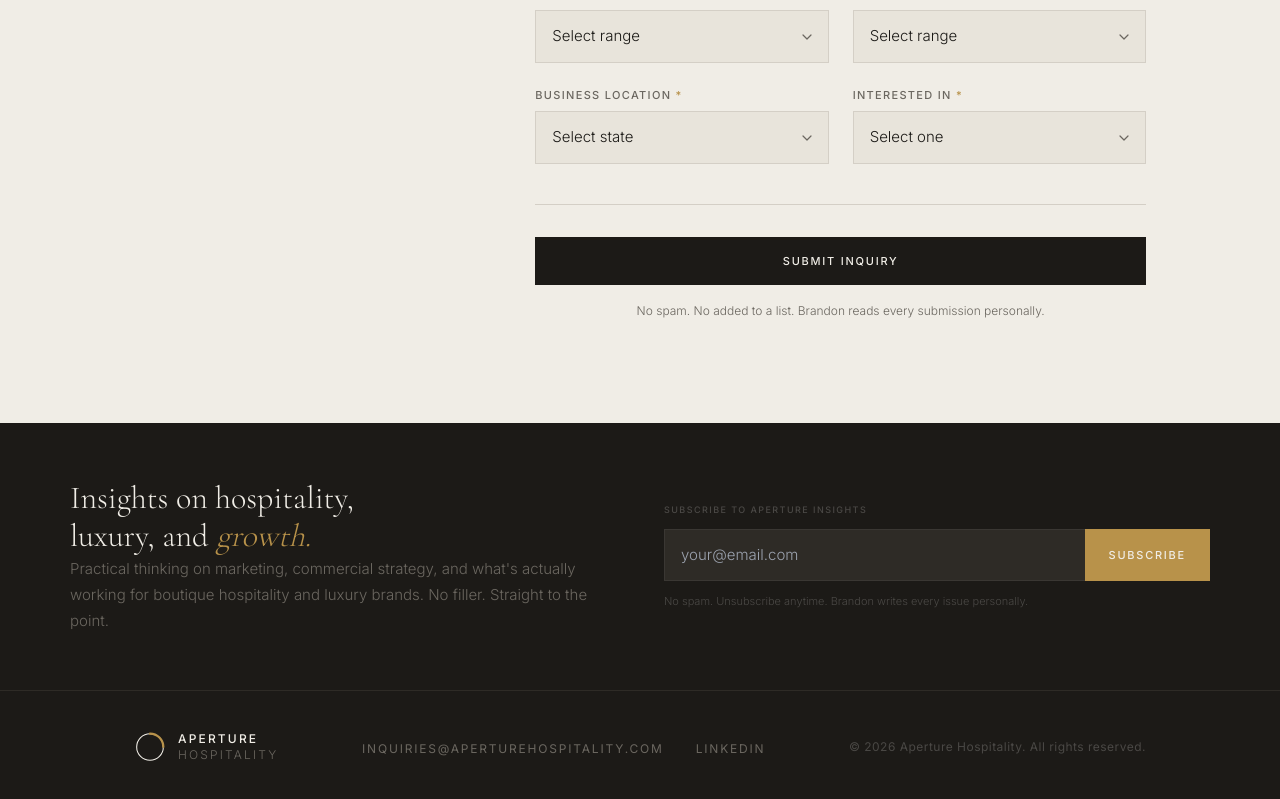
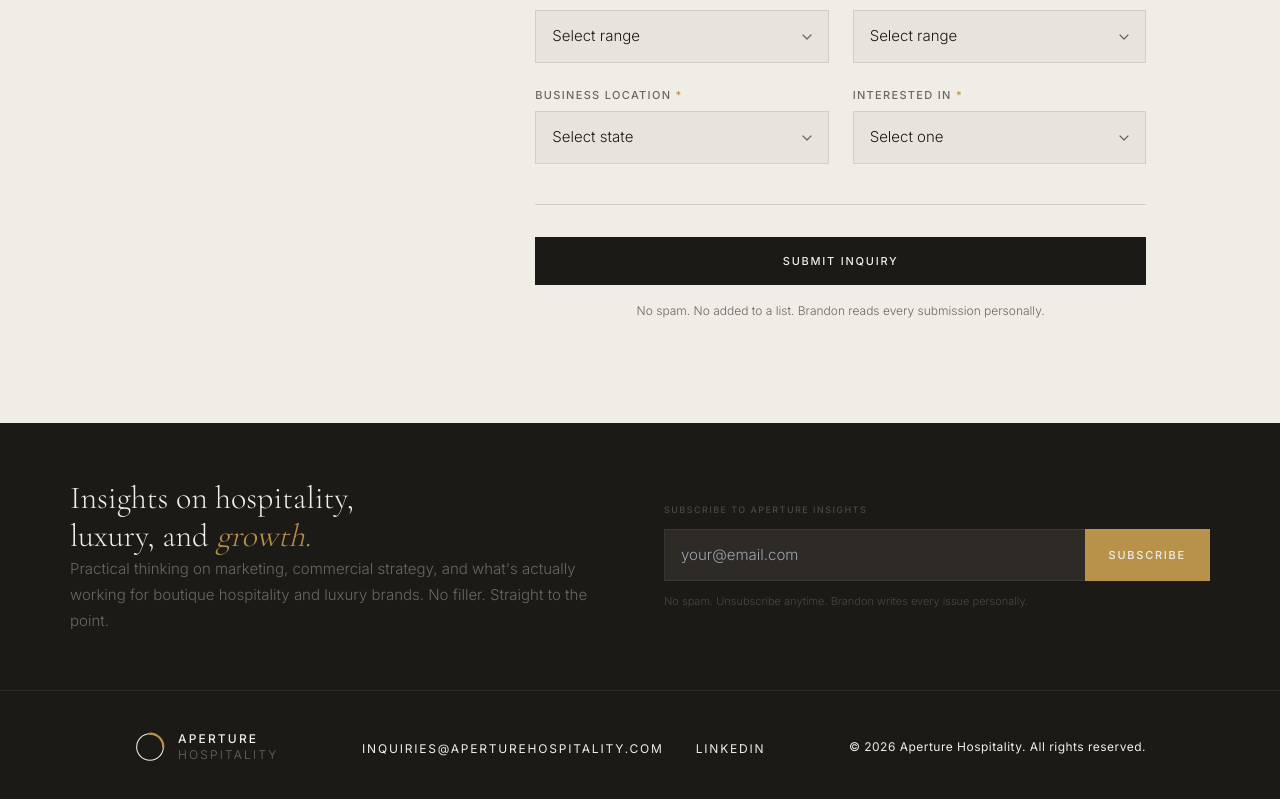
Before and after one commit to letsnavigatebmw/aperture-hospitality, a Next.js app: page / in a window 1280 px wide. Shown: the part 4703-5502 px from the top of the page. Built offline with nearby package versions, Linux system fonts and the light colour scheme.

Commit message:
Update footer text to white (#F0EDE6) across all pages

```diff
--- a/components/Footer.tsx
+++ b/components/Footer.tsx
@@ -19,17 +19,17 @@ export default function Footer() {
         </div>
         <ul className="flex gap-8 flex-wrap">
           <li>
-            <a href="mailto:inquiries@aperturehospitality.com" className="text-xs tracking-wider uppercase text-muted hover:text-parchment transition-colors">
+            <a href="mailto:inquiries@aperturehospitality.com" className="text-xs tracking-wider uppercase text-parchment hover:text-brass transition-colors">
               inquiries@aperturehospitality.com
             </a>
           </li>
           <li>
-            <a href="https://www.linkedin.com/company/aperture-hospitality" target="_blank" rel="noopener noreferrer" className="text-xs tracking-wider uppercase text-muted hover:text-parchment transition-colors">
+            <a href="https://www.linkedin.com/company/aperture-hospitality" target="_blank" rel="noopener noreferrer" className="text-xs tracking-wider uppercase text-parchment hover:text-brass transition-colors">
               LinkedIn
             </a>
           </li>
         </ul>
-        <span className="text-xs text-[#4a4845] tracking-tight w-full md:w-auto">
+        <span className="text-xs text-parchment tracking-tight w-full md:w-auto">
           © {year} Aperture Hospitality. All rights reserved.
         </span>
       </div>
```
